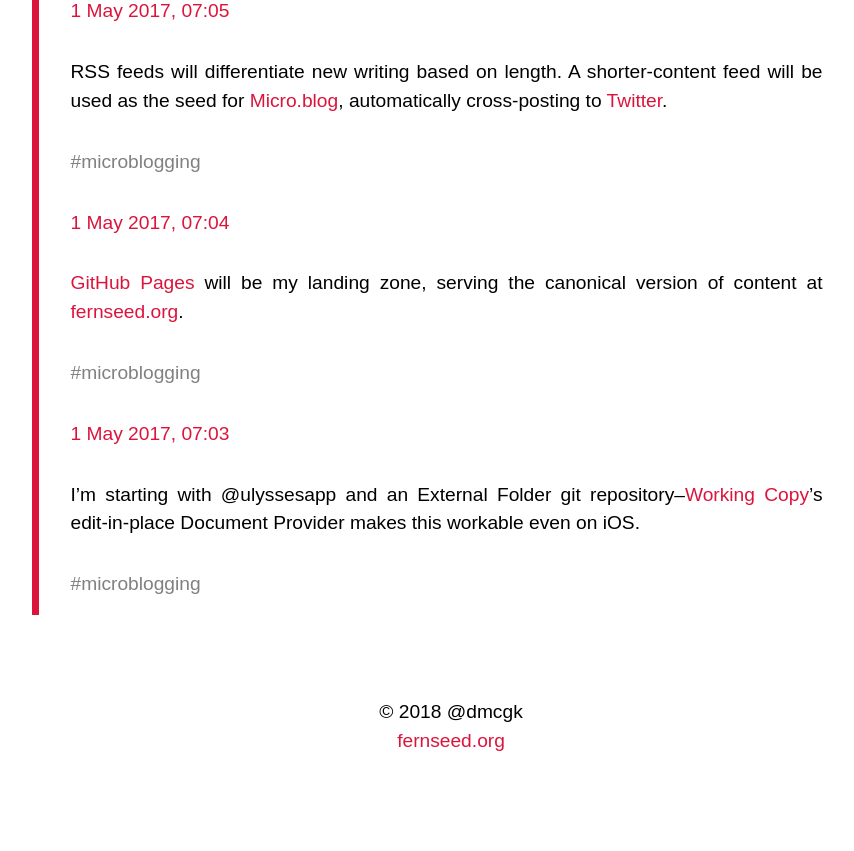
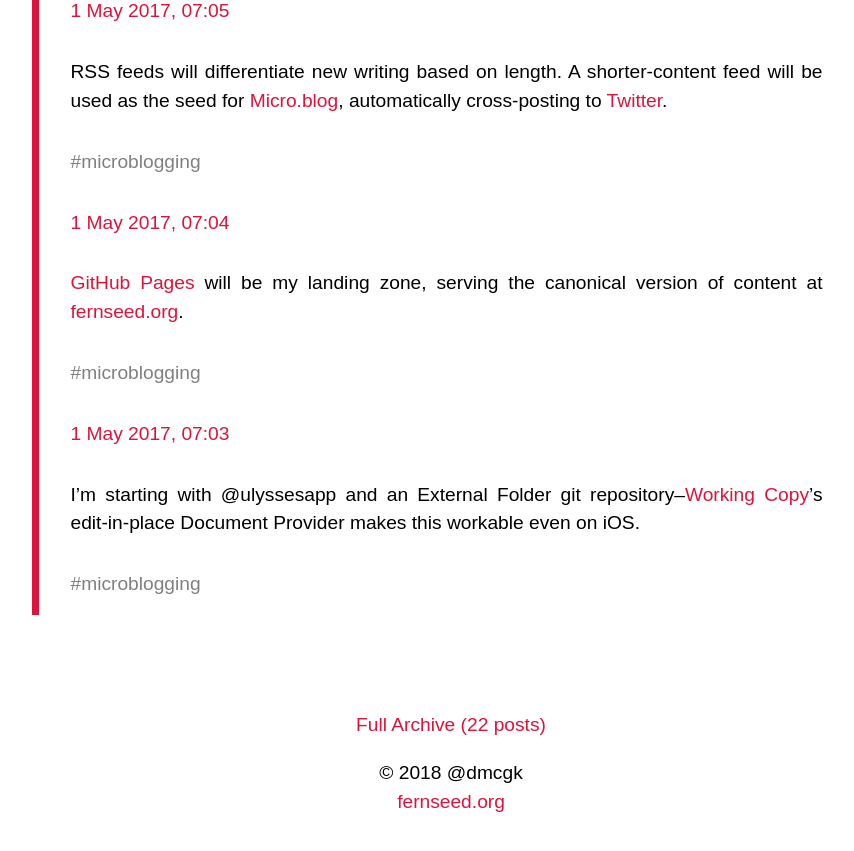
Before and after one commit to dmcgk/dmcgk.github.io, a Jekyll site: the page built from index.html, in a window 1280 px wide and 900 px high, scrolled down 5559 px. Shown: the top 851 px of the window, without its empty margins (189-1043 px from the left). Built offline with Jekyll 4.4.1, drawn with Linux system fonts in a browser that asks for light colours; some web fonts are replaced; the list of posts is cut into pages by our own code; part of the change alters nothing that is shown.

Commit message:
Fix archive link not appearing.

```diff
--- a/_includes/paginate.html
+++ b/_includes/paginate.html
@@ -1,3 +1,5 @@
+{% assign posts_and_collections = site.posts | concat: site.fiction | sort: 'date' | reverse %}
+
 {% if posts_and_collections.size > site.paginate %}
 <h4>
 	<a href="/archive/">Full Archive</a> ({{ posts_and_collections.size }} posts)
```
